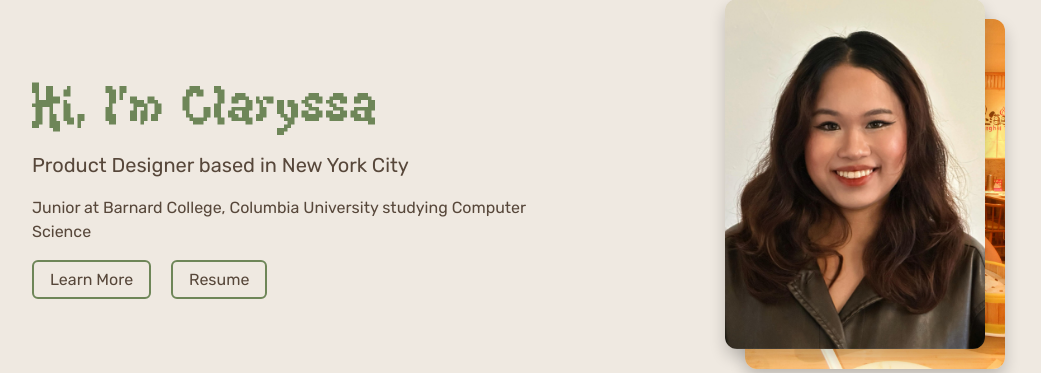
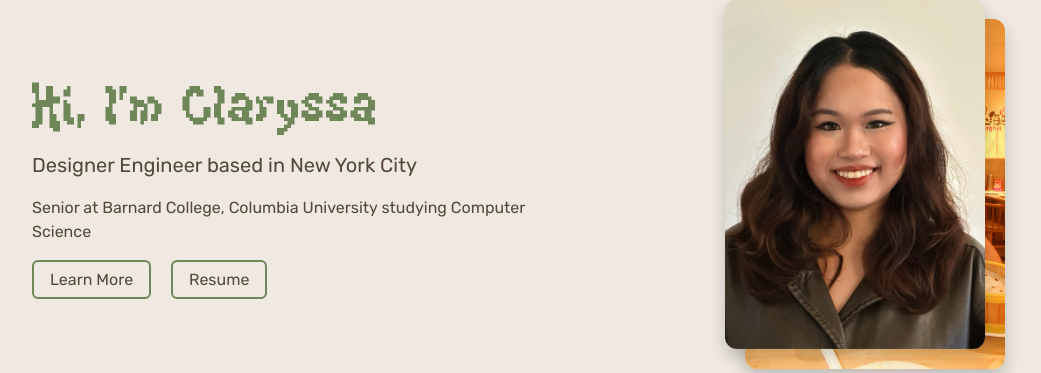
Before and after one commit to claryssayuanwie/portfolio, a Flask app: page / in a window 1280 px wide. Shown: the part 117-490 px from the top of the page, without its empty margins (50-1091 px from the left). Run offline with Flask 3, Linux system fonts and the light colour scheme.

Commit message:
update main page info

```diff
--- a/templates/homepage.html
+++ b/templates/homepage.html
@@ -43,8 +43,8 @@
         <div class="col-md-6 text-center text-md-start">
           <div class="hero-text">
             <h1 class="display-4">Hi, I'm Claryssa</h1>
-            <p class="lead">Product Designer based in New York City</p>
-            <p>Junior at Barnard College, Columbia University studying Computer Science</p>
+            <p class="lead">Designer Engineer based in New York City</p>
+            <p>Senior at Barnard College, Columbia University studying Computer Science</p>
           </div>
           <div class="hero-buttons mt-4">
             <a href="#about" class="btn-outline me-3">Learn More</a>
```
